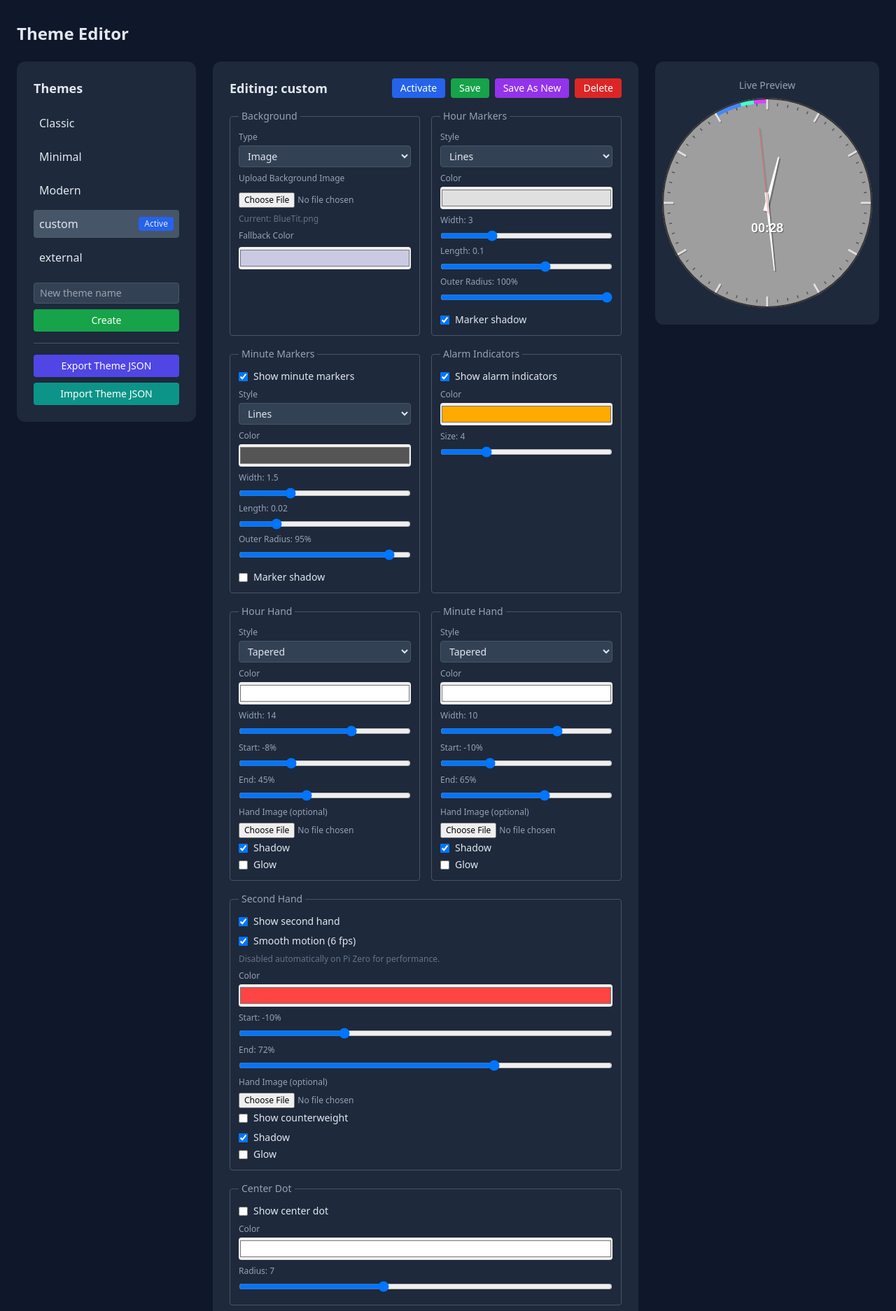
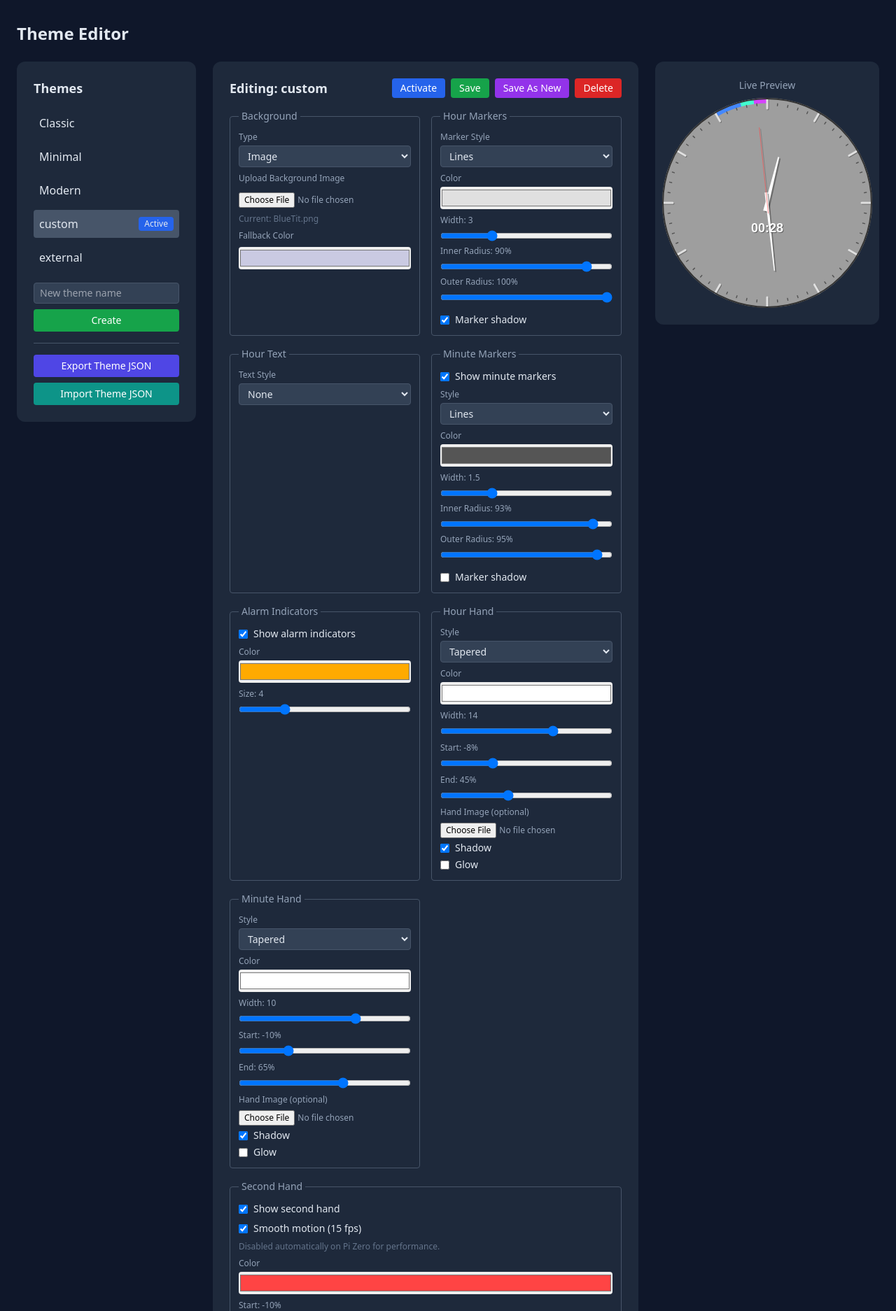
Before and after one commit to olkham/piclock, a Flask app: page /themes in a window 1280 px wide. Shown: the part 53-1927 px from the top of the page at 70% size. Run offline with Flask 3, Linux system fonts and the light colour scheme; data comes from the database, SQL or seed files in the repository; both versions use the stored data as it was after the commit; parts of the project's set-up code (start-up, migrations or seed data) failed here and were passed over; some libraries are stand-ins or nearby versions.

Commit message:
fixes and features

```diff
--- a/src/web/static/js/clock-preview.js
+++ b/src/web/static/js/clock-preview.js
@@ -10,11 +10,53 @@ let _cachedThemeJSON = '';  // serialised theme for cache invalidation
 let _previewTimezone = null; // IANA timezone string (e.g. "America/New_York")
 let _bgImageCache = {};    // cache loaded background images by URL
 let _agendaEvents = [];    // cached agenda events for pie chart
+let _tzTransitionStart = 0;     // performance.now() when tz transition began
+let _tzTransitionOffset = 0;    // seconds offset (old - new) to animate away
+const _TZ_TRANSITION_DURATION = 1000; // ms
+
+function _easeInOut(t) {
+    return 0.5 - 0.5 * Math.cos(Math.PI * t);
+}
+
+function _timeToSeconds(h, m, s, ms) {
+    return h * 3600 + m * 60 + s + (ms || 0) / 1000;
+}
+
+function _secondsToDate(totalSecs) {
+    totalSecs = ((totalSecs % 86400) + 86400) % 86400;
+    const h = Math.floor(totalSecs / 3600);
+    const rem = totalSecs - h * 3600;
+    const min = Math.floor(rem / 60);
+    const secFrac = rem - min * 60;
+    const s = Math.floor(secFrac);
+    const ms = Math.round((secFrac - s) * 1000);
+    const d = new Date();
+    d.setHours(h, min, s, ms);
+    return d;
+}
 
 function startClockPreview(canvasId, theme, timezone) {
     if (_previewRAF) cancelAnimationFrame(_previewRAF);
     _staticCache = null;
     _cachedThemeJSON = '';
+
+    // Detect timezone change and start transition
+    if (_previewTimezone != null && timezone != null && timezone !== _previewTimezone) {
+        try {
+            const now = new Date();
+            const oldParts = _tzParts(now, _previewTimezone);
+            const newParts = _tzParts(now, timezone);
+            const oldSecs = _timeToSeconds(oldParts.hour, oldParts.minute, oldParts.second);
+            const newSecs = _timeToSeconds(newParts.hour, newParts.minute, newParts.second);
+            let offset = oldSecs - newSecs;
+            if (offset > 43200) offset -= 86400;
+            else if (offset < -43200) offset += 86400;
+            _tzTransitionOffset = offset;
+            _tzTransitionStart = performance.now();
+        } catch (e) {
+            _tzTransitionOffset = 0;
+        }
+    }
     _previewTimezone = timezone || null;
 
     const canvas = document.getElementById(canvasId);
@@ -30,7 +72,9 @@ function startClockPreview(canvasId, theme, timezone) {
     let lastSec = -1;
     function tick() {
         const now = _getPreviewTime();
-        if (now.getSeconds() !== lastSec) {
+        const transitioning = _tzTransitionOffset !== 0 &&
+            (performance.now() - _tzTransitionStart < _TZ_TRANSITION_DURATION);
+        if (transitioning || now.getSeconds() !== lastSec) {
             lastSec = now.getSeconds();
             renderClock(canvas, theme, now);
         }
@@ -39,25 +83,42 @@ function startClockPreview(canvasId, theme, timezone) {
     tick();
 }
 
+function _tzParts(date, tz) {
+    const parts = {};
+    for (const part of ['hour', 'minute', 'second']) {
+        const fmt = new Intl.DateTimeFormat('en-US', {
+            timeZone: tz, [part]: 'numeric', hour12: false,
+        });
+        parts[part] = parseInt(fmt.format(date), 10);
+    }
+    return parts;
+}
+
 function _getPreviewTime() {
+    let now;
     if (_previewTimezone) {
-        // Format time parts in the configured timezone
-        const now = new Date();
-        const parts = {};
-        for (const part of ['hour', 'minute', 'second']) {
-            const fmt = new Intl.DateTimeFormat('en-US', {
-                timeZone: _previewTimezone,
-                [part]: 'numeric',
-                hour12: false,
-            });
-            parts[part] = parseInt(fmt.format(now), 10);
+        const d = new Date();
+        const parts = _tzParts(d, _previewTimezone);
+        now = new Date(d);
+        now.setHours(parts.hour, parts.minute, parts.second);
+    } else {
+        now = new Date();
+    }
+
+    // Apply timezone transition animation
+    if (_tzTransitionOffset !== 0) {
+        const elapsed = performance.now() - _tzTransitionStart;
+        if (elapsed < _TZ_TRANSITION_DURATION) {
+            const progress = _easeInOut(elapsed / _TZ_TRANSITION_DURATION);
+            const remainingOffset = _tzTransitionOffset * (1.0 - progress);
+            const currentSecs = _timeToSeconds(now.getHours(), now.getMinutes(), now.getSeconds(), now.getMilliseconds());
+            now = _secondsToDate(currentSecs + remainingOffset);
+        } else {
+            _tzTransitionOffset = 0;
         }
-        // Build a Date-like object that matches the configured timezone
-        const d = new Date(now);
-        d.setHours(parts.hour, parts.minute, parts.second);
-        return d;
     }
-    return new Date();
+
+    return now;
 }
 
 /* ── helpers ──────────────────────────────────────────── */
@@ -232,10 +293,12 @@ function drawMarkers(ctx, center, radius, theme) {
                 ctx.arc(center + dist * Math.cos(angle), center + dist * Math.sin(angle), dotR, 0, Math.PI * 2);
                 ctx.fill();
             } else {
-                const mLen = markers.minute_length || 0.02;
                 const mLineOuterPct = (markers.minute_marker_radius != null ? markers.minute_marker_radius : 95) / 100;
+                const mLineInnerPct = markers.minute_marker_inner_radius != null
+                    ? markers.minute_marker_inner_radius / 100
+                    : mLineOuterPct - (markers.minute_length || 0.02);
                 const outer = radius * mLineOuterPct;
-                const inner = outer - radius * mLen;
+                const inner = radius * mLineInnerPct;
                 if (markers.minute_shadow) {
                     ctx.save();
                     ctx.translate(1, 1);
@@ -259,20 +322,21 @@ function drawMarkers(ctx, center, radius, theme) {
         }
     }
 
-    // Hour markers
+    // Hour markers (line, dot, or none)
     const style = markers.hour_style || 'line';
-    if (style === 'none') return;
-
     const hColor = hexToCSS(markers.hour_color || '#ffffff');
     const hasShadow = !!markers.hour_shadow;
 
+    // Backward compat: if style is a text variant, skip marker layer
     if (style === 'line') {
-        const hLen = markers.hour_length || 0.06;
         const hOuterPct = (markers.hour_marker_radius != null ? markers.hour_marker_radius : 95) / 100;
+        const hInnerPct = markers.hour_marker_inner_radius != null
+            ? markers.hour_marker_inner_radius / 100
+            : hOuterPct - (markers.hour_length || 0.06);
         for (let i = 0; i < 12; i++) {
             const angle = (i * 30 - 90) * Math.PI / 180;
             const outer = radius * hOuterPct;
-            const inner = outer - radius * hLen;
+            const inner = radius * hInnerPct;
             if (hasShadow) {
                 ctx.save(); ctx.translate(1, 1);
                 ctx.strokeStyle = 'rgba(0,0,0,0.3)';
@@ -309,11 +373,20 @@ function drawMarkers(ctx, center, radius, theme) {
             ctx.arc(center + dist * Math.cos(angle), center + dist * Math.sin(angle), dotR, 0, Math.PI * 2);
             ctx.fill();
         }
-    } else if (style === 'roman' || style === 'arabic' || style === 'custom') {
+    }
+    // styles 'roman'/'arabic'/'custom'/'none' — no marker layer
+
+    // Hour text layer (roman, arabic, custom, or none)
+    let textStyle = markers.hour_text_style || 'none';
+    // Backward compat: if hour_style is a text variant and hour_text_style is none
+    if (textStyle === 'none' && (style === 'roman' || style === 'arabic' || style === 'custom')) {
+        textStyle = style;
+    }
+    if (textStyle === 'roman' || textStyle === 'arabic' || textStyle === 'custom') {
         let numerals;
-        if (style === 'custom') {
+        if (textStyle === 'custom') {
             numerals = markers.hour_labels || ['XII','I','II','III','IV','V','VI','VII','VIII','IX','X','XI'];
-        } else if (style === 'roman') {
+        } else if (textStyle === 'roman') {
             numerals = ['XII','I','II','III','IV','V','VI','VII','VIII','IX','X','XI'];
         } else {
             numerals = ['12','1','2','3','4','5','6','7','8','9','10','11'];
@@ -322,7 +395,7 @@ function drawMarkers(ctx, center, radius, theme) {
         const fSize = (markers.font_size && markers.font_size > 0)
             ? markers.font_size * scale
             : radius * 0.1;
-        const fontFamily = style === 'roman' ? 'serif' : 'sans-serif';
+        const fontFamily = textStyle === 'roman' ? 'serif' : 'sans-serif';
         ctx.font = `bold ${fSize}px ${fontFamily}`;
         ctx.textAlign = 'center';
         ctx.textBaseline = 'middle';
@@ -494,6 +567,7 @@ function drawCurrentEvent(ctx, center, radius, time, theme) {
     if (!active || !active.title) return;
 
     const color = hexToCSS(active.color || '#4488ff');
+    let display = 'Now: ' + active.title;
     const ct = theme.clock_text || {};
     let yPos;
     if (ct.visible) {
@@ -509,7 +583,6 @@ function drawCurrentEvent(ctx, center, radius, time, theme) {
     ctx.textAlign = 'center';
     ctx.textBaseline = 'middle';
 
-    let display = active.title;
     const maxW = radius * 1.2;
     while (ctx.measureText(display).width > maxW && display.length > 3) {
         display = display.slice(0, -2) + '\u2026';
--- a/src/web/templates/themes.html
+++ b/src/web/templates/themes.html
@@ -149,17 +149,52 @@
                 <!-- Hour Markers -->
                 <fieldset class="border border-slate-600 rounded p-3">
                     <legend class="text-sm text-slate-400 px-1">Hour Markers</legend>
-                    <label class="block text-xs text-slate-400 mb-1">Style</label>
+                    <label class="block text-xs text-slate-400 mb-1">Marker Style</label>
                     <select x-model="theme.markers.hour_style" class="w-full bg-slate-700 border border-slate-600 rounded px-2 py-1 text-sm mb-2">
                         <option value="line">Lines</option>
                         <option value="dot">Dots</option>
+                        <option value="none">None</option>
+                    </select>
+
+                    <label class="block text-xs text-slate-400 mb-1">Color</label>
+                    <input type="color" x-model="theme.markers.hour_color" class="w-full h-8 rounded mb-2">
+
+                    <template x-if="theme.markers.hour_style === 'line'">
+                        <div>
+                            <label class="block text-xs text-slate-400 mb-1">Width: <span x-text="theme.markers.hour_width"></span></label>
+                            <input type="range" x-model.number="theme.markers.hour_width" min="1" max="8" step="0.5" class="w-full mb-1">
+                            <label class="block text-xs text-slate-400 mb-1">Inner Radius: <span x-text="theme.markers.hour_marker_inner_radius + '%'"></span></label>
+                            <input type="range" x-model.number="theme.markers.hour_marker_inner_radius" min="20" max="100" step="1" class="w-full mb-1">
+                            <label class="block text-xs text-slate-400 mb-1">Outer Radius: <span x-text="theme.markers.hour_marker_radius + '%'"></span></label>
+                            <input type="range" x-model.number="theme.markers.hour_marker_radius" min="20" max="100" step="1" class="w-full mb-1">
+                        </div>
+                    </template>
+                    <template x-if="theme.markers.hour_style === 'dot'">
+                        <div>
+                            <label class="block text-xs text-slate-400 mb-1">Dot Radius: <span x-text="theme.markers.dot_radius"></span></label>
+                            <input type="range" x-model.number="theme.markers.dot_radius" min="2" max="12" step="0.5" class="w-full mb-1">
+                            <label class="block text-xs text-slate-400 mb-1">Outer Radius: <span x-text="theme.markers.hour_marker_radius + '%'"></span></label>
+                            <input type="range" x-model.number="theme.markers.hour_marker_radius" min="50" max="100" step="1" class="w-full mb-1">
+                        </div>
+                    </template>
+
+                    <label class="flex items-center gap-2 mt-2 text-sm">
+                        <input type="checkbox" x-model="theme.markers.hour_shadow"> Marker shadow
+                    </label>
+                </fieldset>
+
+                <!-- Hour Text -->
+                <fieldset class="border border-slate-600 rounded p-3">
+                    <legend class="text-sm text-slate-400 px-1">Hour Text</legend>
+                    <label class="block text-xs text-slate-400 mb-1">Text Style</label>
+                    <select x-model="theme.markers.hour_text_style" class="w-full bg-slate-700 border border-slate-600 rounded px-2 py-1 text-sm mb-2">
+                        <option value="none">None</option>
                         <option value="roman">Roman</option>
                         <option value="arabic">Arabic</option>
                         <option value="custom">Custom Labels</option>
-                        <option value="none">None</option>
                     </select>
 
-                    <template x-if="theme.markers.hour_style === 'custom'">
+                    <template x-if="theme.markers.hour_text_style === 'custom'">
                         <div>
                             <label class="block text-xs text-slate-400 mb-1">Custom Labels (12 values)</label>
                             <div class="grid grid-cols-4 gap-1 mb-2">
@@ -171,44 +206,14 @@
                         </div>
                     </template>
 
-                    <label class="block text-xs text-slate-400 mb-1">Color</label>
-                    <input type="color" x-model="theme.markers.hour_color" class="w-full h-8 rounded mb-2">
-
-                    <template x-if="theme.markers.hour_style === 'line'">
-                        <div>
-                            <label class="block text-xs text-slate-400 mb-1">Width: <span x-text="theme.markers.hour_width"></span></label>
-                            <input type="range" x-model.number="theme.markers.hour_width" min="1" max="8" step="0.5" class="w-full mb-1">
-                            <label class="block text-xs text-slate-400 mb-1">Length: <span x-text="theme.markers.hour_length"></span></label>
-                            <input type="range" x-model.number="theme.markers.hour_length" min="0.02" max="0.15" step="0.01" class="w-full mb-1">
-                            <label class="block text-xs text-slate-400 mb-1">Outer Radius: <span x-text="theme.markers.hour_marker_radius + '%'"></span></label>
-                            <input type="range" x-model.number="theme.markers.hour_marker_radius" min="50" max="100" step="1" class="w-full mb-1">
-                        </div>
-                    </template>
-                    <template x-if="theme.markers.hour_style === 'dot'">
-                        <div>
-                            <label class="block text-xs text-slate-400 mb-1">Dot Radius: <span x-text="theme.markers.dot_radius"></span></label>
-                            <input type="range" x-model.number="theme.markers.dot_radius" min="2" max="12" step="0.5" class="w-full mb-1">
-                            <label class="block text-xs text-slate-400 mb-1">Outer Radius: <span x-text="theme.markers.hour_marker_radius + '%'"></span></label>
-                            <input type="range" x-model.number="theme.markers.hour_marker_radius" min="50" max="100" step="1" class="w-full mb-1">
-                        </div>
-                    </template>
-                    <template x-if="['roman','arabic','custom'].includes(theme.markers.hour_style)">
+                    <template x-if="theme.markers.hour_text_style !== 'none'">
                         <div>
                             <label class="block text-xs text-slate-400 mb-1">Font Size (0=auto): <span x-text="theme.markers.font_size"></span></label>
                             <input type="range" x-model.number="theme.markers.font_size" min="0" max="60" step="1" class="w-full mb-1">
+                            <label class="block text-xs text-slate-400 mb-1">Position Radius: <span x-text="theme.markers.hour_radius + '%'"></span></label>
+                            <input type="range" x-model.number="theme.markers.hour_radius" min="20" max="95" step="1" class="w-full mb-1">
                         </div>
                     </template>
-
-                    <template x-if="['roman','arabic','custom'].includes(theme.markers.hour_style)">
-                        <div>
-                            <label class="block text-xs text-slate-400 mb-1">Position Radius: <span x-text="theme.markers.hour_radius + '%'"></span></label>
-                            <input type="range" x-model.number="theme.markers.hour_radius" min="50" max="95" step="1" class="w-full mb-1">
-                        </div>
-                    </template>
-
-                    <label class="flex items-center gap-2 mt-2 text-sm">
-                        <input type="checkbox" x-model="theme.markers.hour_shadow"> Marker shadow
-                    </label>
                 </fieldset>
 
                 <!-- Minute Markers -->
@@ -228,10 +233,10 @@
                         <div>
                             <label class="block text-xs text-slate-400 mb-1">Width: <span x-text="theme.markers.minute_width"></span></label>
                             <input type="range" x-model.number="theme.markers.minute_width" min="0.5" max="4" step="0.5" class="w-full mb-1">
-                            <label class="block text-xs text-slate-400 mb-1">Length: <span x-text="theme.markers.minute_length"></span></label>
-                            <input type="range" x-model.number="theme.markers.minute_length" min="0.01" max="0.06" step="0.005" class="w-full mb-1">
+                            <label class="block text-xs text-slate-400 mb-1">Inner Radius: <span x-text="theme.markers.minute_marker_inner_radius + '%'"></span></label>
+                            <input type="range" x-model.number="theme.markers.minute_marker_inner_radius" min="20" max="100" step="1" class="w-full mb-1">
                             <label class="block text-xs text-slate-400 mb-1">Outer Radius: <span x-text="theme.markers.minute_marker_radius + '%'"></span></label>
-                            <input type="range" x-model.number="theme.markers.minute_marker_radius" min="50" max="100" step="1" class="w-full">
+                            <input type="range" x-model.number="theme.markers.minute_marker_radius" min="20" max="100" step="1" class="w-full">
                         </div>
                     </template>
                     <template x-if="theme.markers.minute_style === 'dot'">
@@ -332,7 +337,7 @@
                         <input type="checkbox" x-model="theme.hands.second.visible"> Show second hand
                     </label>
                     <label class="flex items-center gap-2 text-sm mb-2">
-                        <input type="checkbox" x-model="theme.hands.second.smooth"> Smooth motion (6 fps)
+                        <input type="checkbox" x-model="theme.hands.second.smooth"> Smooth motion (15 fps)
                     </label>
                     <p class="text-xs text-slate-500 mb-2">Disabled automatically on Pi Zero for performance.</p>
                     <label class="block text-xs text-slate-400 mb-1">Color</label>
@@ -463,7 +468,27 @@ function themeEditor() {
             if (this.theme.markers.minute_shadow == null) this.theme.markers.minute_shadow = false;
             if (this.theme.markers.hour_radius == null) this.theme.markers.hour_radius = 82;
             if (this.theme.markers.hour_marker_radius == null) this.theme.markers.hour_marker_radius = 95;
+            if (this.theme.markers.hour_marker_inner_radius == null) {
+                const outerPct = this.theme.markers.hour_marker_radius / 100;
+                const len = this.theme.markers.hour_length || 0.06;
+                this.theme.markers.hour_marker_inner_radius = Math.round((outerPct - len) * 100);
+            }
             if (this.theme.markers.minute_marker_radius == null) this.theme.markers.minute_marker_radius = 95;
+            if (this.theme.markers.minute_marker_inner_radius == null) {
+                const outerPct = this.theme.markers.minute_marker_radius / 100;
+                const len = this.theme.markers.minute_length || 0.02;
+                this.theme.markers.minute_marker_inner_radius = Math.round((outerPct - len) * 100);
+            }
+            // Migrate old hour_style text variants to new hour_text_style
+            if (this.theme.markers.hour_text_style == null) {
+                const hs = this.theme.markers.hour_style;
+                if (hs === 'roman' || hs === 'arabic' || hs === 'custom') {
+                    this.theme.markers.hour_text_style = hs;
+                    this.theme.markers.hour_style = 'none';
+                } else {
+                    this.theme.markers.hour_text_style = 'none';
+                }
+            }
             if (this.theme.hands.second.counterweight == null) this.theme.hands.second.counterweight = true;
             if (this.theme.hands.second.counterweight_radius == null) this.theme.hands.second.counterweight_radius = 0.04;
             if (this.theme.hands.second.smooth == null) this.theme.hands.second.smooth = false;
```
Also changed, not shown: issues.md (+3 -8 lines), project.md (+6 -4 lines), src/clock/engine.py (+74 -3 lines), src/clock/face.py (+33 -11 lines), src/themes/schema.py (+8 -2 lines), data/piclock.db.
